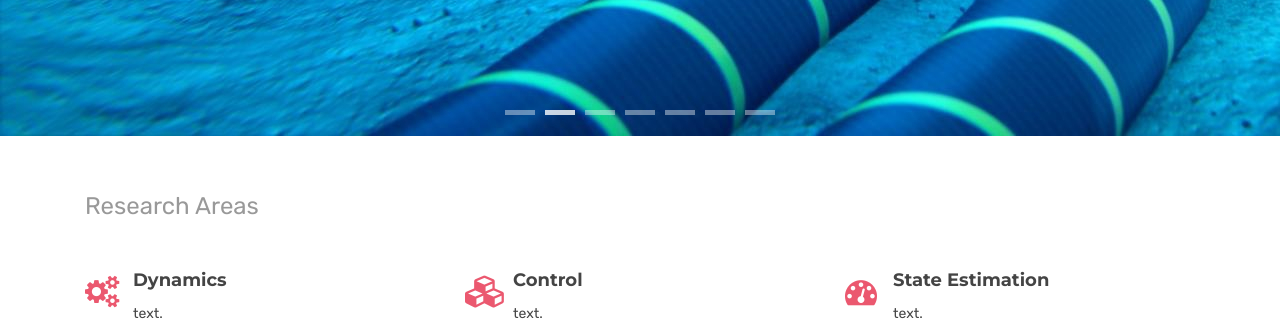
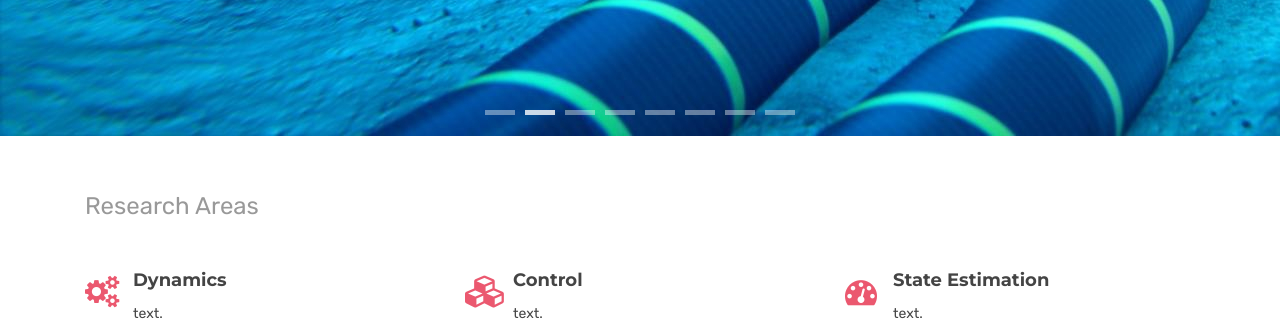
Before and after one commit to ascent-dt/ascent-dt-old.github.io, a Jekyll site: the page built from index.html, in a window 1280 px wide. Shown: the part 604-925 px from the top of the page. Built offline with Jekyll 4.4.1, drawn with Linux system fonts in a browser that asks for light colours.

Commit message:
Update index.html

```diff
--- a/index.html
+++ b/index.html
@@ -25,12 +25,13 @@
                   <li data-target="#carousel-slider" data-slide-to="4"></li>
 		  <li data-target="#carousel-slider" data-slide-to="5"></li>
 		  <li data-target="#carousel-slider" data-slide-to="6"></li>
+		  <li data-target="#carousel-slider" data-slide-to="7"></li>
                 </ol>
                 <div class="carousel-inner" role="listbox">
                   <div class="carousel-item active">
 		    <img src="{{ BASE_PATH }}/assets/images/slider/bg-0.jpg" alt="">
                     <div class="carousel-caption">
-                      <h3 class="slide-title animated fadeInDown"><span class="text-primary">Future Transmission Grids will ...</span></h3>
+                      <h3 class="slide-title animated fadeInDown"><span class="text-primary">In the future, transmission grids ...</span></h3>
                       <h5 class="slide-text animated fadeIn"></h5>
 		      <!--
                       <a href="#features" class="btn btn-lg btn-default-filled animated fadeInUp">Get Started</a>
@@ -82,7 +83,17 @@
                   <div class="carousel-item">
                     <img src="{{ BASE_PATH }}/assets/images/slider/bg-4.jpg" alt="">
                     <div class="carousel-caption">
-                      <h3 class="slide-title animated fadeInDown"><span class="text-primary"></span>make more use of data and computational methods.</h3>
+                      <h3 class="slide-title animated fadeInDown"><span class="text-primary"></span>use more of data and computational methods</h3>
+                      <h5 class="slide-text animated fadeIn"></h5>
+                      <!--
+                      <a href="https://github.com/ascent-dt/ascent-dt.github.io/" class="btn btn-lg btn-default-filled animated fadeInUp">Download Now</a>
+		      -->
+                    </div>
+                  </div>
+                  <div class="carousel-item">
+                    <img src="{{ BASE_PATH }}/assets/images/slider/bg-6.jpg" alt="">
+                    <div class="carousel-caption">
+                      <h3 class="slide-title animated fadeInDown"><span class="text-primary"></span>electrify the nation with clean energy.</h3>
                       <h5 class="slide-text animated fadeIn"></h5>
                       <!--
                       <a href="https://github.com/ascent-dt/ascent-dt.github.io/" class="btn btn-lg btn-default-filled animated fadeInUp">Download Now</a>
```
